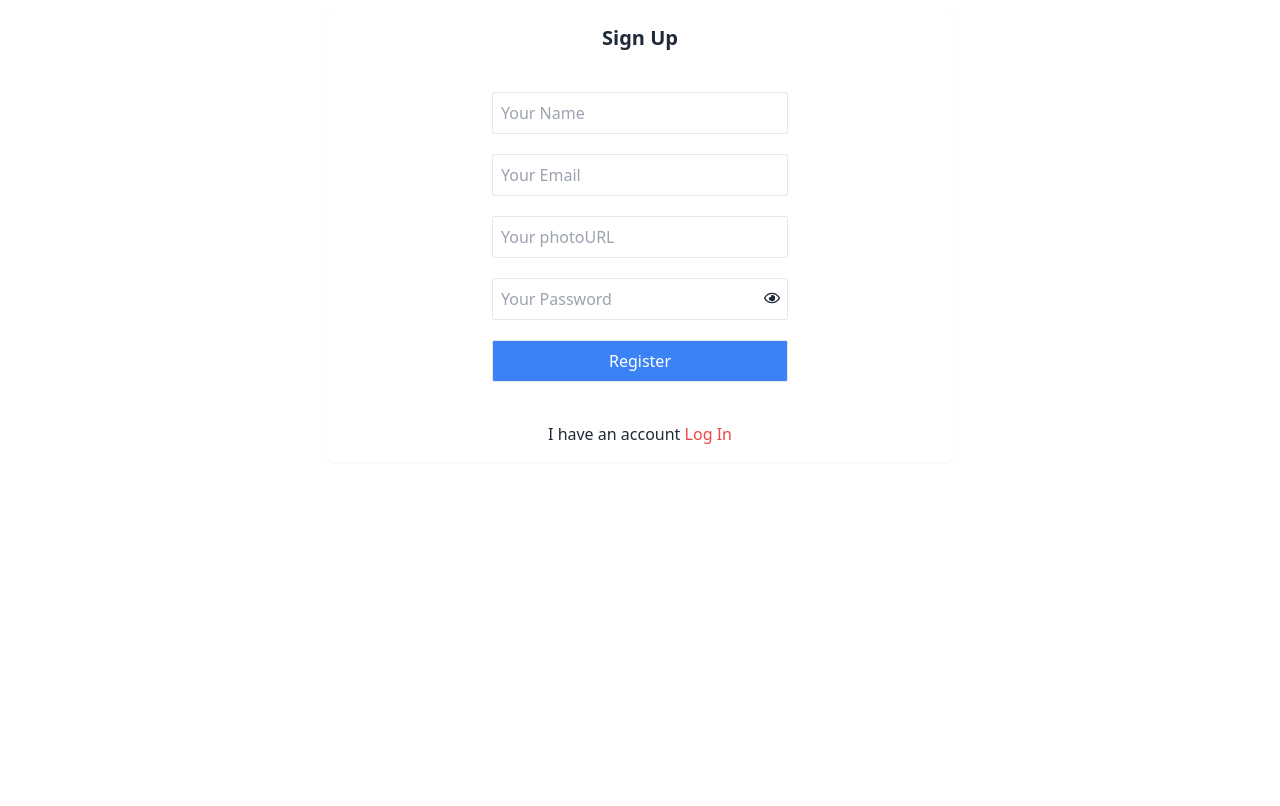
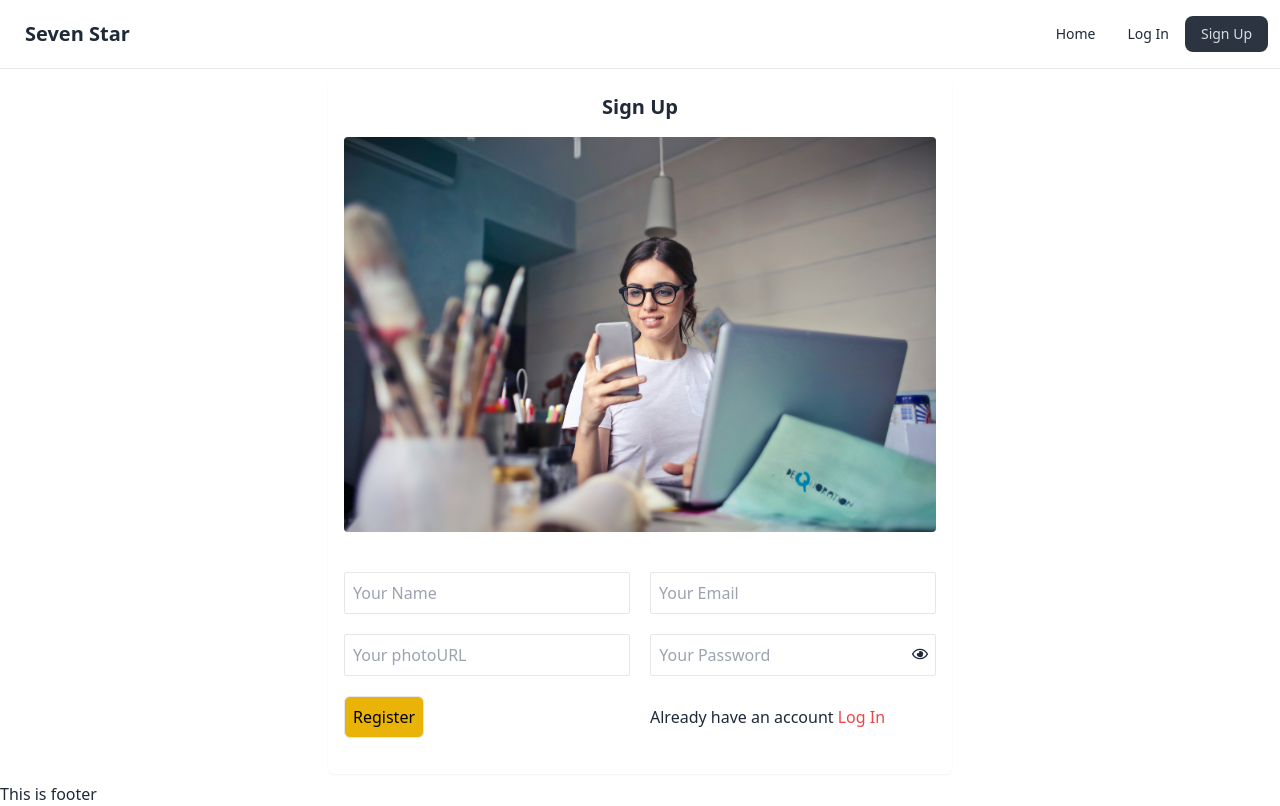
Before and after one commit to takbirgazi/assignment_11_client_side, a React (Vite) app: page /register in a window 1280 px wide. Built offline with nearby package versions, Linux system fonts and the light colour scheme; no server answers.

Commit message:
Sign up page customize

```diff
--- a/src/layout/Root.jsx
+++ b/src/layout/Root.jsx
@@ -1,14 +1,17 @@
 import { Outlet } from "react-router-dom";
 import { ToastContainer } from "react-toastify";
+import NavBar from "../pages/NavBar/NavBar";
+import Footer from "../pages/Footer/Footer";
 
 
 const Root = () => {
     return (
         <div>
-
+            <NavBar></NavBar>
             <div>
                 <Outlet></Outlet>
             </div>
+            <Footer></Footer>
             <ToastContainer />
         </div>
     );
--- /dev/null
+++ b/src/pages/Footer/Footer.jsx
@@ -0,0 +1,11 @@
+
+
+const Footer = () => {
+    return (
+        <div>
+            This is footer
+        </div>
+    );
+};
+
+export default Footer;
--- a/src/pages/LoactionMap/LoactionMap.jsx
+++ b/src/pages/LoactionMap/LoactionMap.jsx
@@ -4,8 +4,8 @@
 const LoactionMap = ()=> {
     const position = [22.8373,89.5400];
     return (
-      <section>
-        <div className="container max-w-full h-[200px]">
+      <section className="z-0 relative">
+        <div className="container max-w-full h-[60vh]">
           <MapContainer
             center={position}
             zoom={10}
--- /dev/null
+++ b/src/pages/NavBar/NavBar.jsx
@@ -0,0 +1,32 @@
+import { NavLink } from "react-router-dom";
+
+
+const NavBar = () => {
+    const navList = <>
+                        <li><NavLink to="/">Home</NavLink></li>
+                        <li><NavLink to="/login">Log In</NavLink></li>
+                        <li><NavLink to="/register">Sign Up</NavLink></li>
+    </>
+    return (
+        <div className="navbar bg-base-100 border-b">
+            <div className="navbar-start">
+                <div className="dropdown">
+                <div tabIndex={0} role="button" className="btn btn-ghost lg:hidden">
+                    <svg xmlns="http://www.w3.org/2000/svg" className="h-5 w-5" fill="none" viewBox="0 0 24 24" stroke="currentColor"><path strokeLinecap="round" strokeLinejoin="round" strokeWidth="2" d="M4 6h16M4 12h8m-8 6h16" /></svg>
+                </div>
+                <ul tabIndex={0} className="menu menu-sm dropdown-content mt-3 z-[1] p-2 shadow bg-base-100 rounded-box w-52">
+                    {navList}
+                </ul>
+                </div>
+                <a className="btn btn-ghost text-xl">Seven Star</a>
+            </div>
+            <div className="navbar-end hidden lg:flex">
+                <ul className="menu menu-horizontal px-1">
+                    {navList}
+                </ul>
+            </div>
+        </div>
+    );
+};
+
+export default NavBar;
--- a/src/pages/Register/Register.jsx
+++ b/src/pages/Register/Register.jsx
@@ -8,6 +8,7 @@
 import { updateProfile } from "firebase/auth";
 import auth from "../../firebase/firebase.config";
 import { AuthContext } from "../../provider/AuthProvider";
+import signUp from "../../assets/image/singup.jpg";
 
 
 
@@ -79,17 +80,14 @@
             <div className="flex items-center justify-center lg:w-1/2 md:w-4/5 w-full mx-auto p-2">
                 <div className="bg-white shadow-sm rounded-md p-4 w-full mx-auto">
                     <h2 className="font-bold text-xl text-center">Sign Up</h2>
+                    <img src={signUp} className="rounded mt-4" />
                     <form onSubmit={formSubmitHandle} className="flex gap-5 flex-col pt-10">
-                        <div className="flex items-center justify-center">
+                        <div className="flex flex-col lg:flex-row items-center justify-center gap-5">
                             <input name="name" className="border rounded-sm p-2 lg:w-1/2 w-full mx-auto" type="text" placeholder="Your Name" required/>
-                        </div>
-                        <div className="flex items-center justify-center">
                             <input name="email" className="border rounded-sm p-2 lg:w-1/2 w-full mx-auto" type="email" placeholder="Your Email" required/>
                         </div>
-                        <div className="flex items-center justify-center">
-                            <input name="photourl" className="border rounded-sm p-2 lg:w-1/2 w-full mx-auto" type="text" placeholder="Your photoURL" required/>
-                        </div>
-                        <div className="flex items-center justify-center">
+                        <div className="flex flex-col lg:flex-row items-center justify-center gap-5">
+                        <input name="photourl" className="border rounded-sm p-2 lg:w-1/2 w-full mx-auto" type="text" placeholder="Your photoURL" required/>
                             <div className="relative flex flex-col lg:w-1/2 w-full mx-auto">
                                 <input name="password" className="border rounded-sm p-2" type={showPwd ? "text" : "password"} placeholder="Your Password" required/>
                                 <span onClick={eyeHandler} className="absolute right-2 top-3 cursor-pointer">
@@ -97,16 +95,17 @@
                                 </span>
                             </div>
                         </div>
-                        <div className="flex items-center justify-center">
-                            <input name="submit" className="border bg-blue-500 text-white rounded-sm p-2 lg:w-1/2 w-full mx-auto cursor-pointer" type="submit" value="Register"/>
+                        <div className="flex lg:flex-row flex-col lg:items-center justify-between gap-5">
+                            <div className="lg:w-1/2 w-full">
+                                <input name="submit" className="border bg-yellow-500 text-black p-2 cursor-pointer rounded-md" type="submit" value="Register"/>
+                            </div>
+                            <div className="lg:w-1/2 w-full">
+                                <p>Already have an account <Link className="text-red-500" to="/login">Log In</Link></p>
+                            </div>
                         </div>
                         <div className="flex items-center justify-center">
                             {errMsg && <p>{errMsg}</p>}
                             {succMsg && <p>{succMsg}</p>}
-                        </div>
-
-                        <div className="flex items-center justify-center">
-                        <p>I have an account <Link className="text-red-500" to="/login">Log In</Link></p>
                         </div>
                     </form>
                 </div>
```
Also changed, not shown: src/assets/image/singup.jpg (added).
